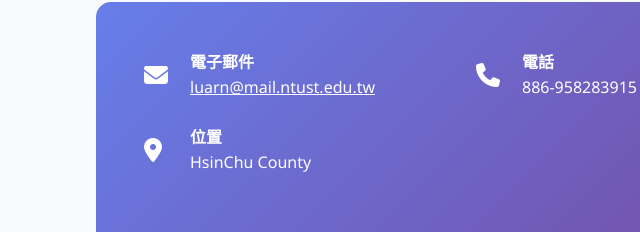
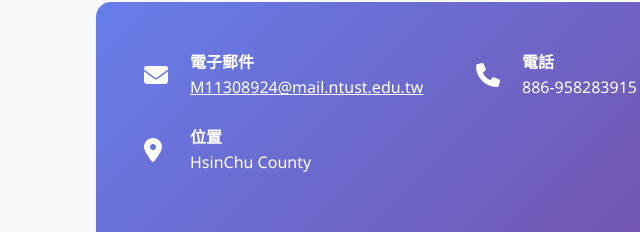
Before and after one commit to eva81118vava/eva81118vava.github.io, a plain HTML site: page index.html in a window 1280 px wide. Shown: the part 3456-3688 px from the top of the page, 176-816 px from the left. Drawn offline with nearby package versions, Linux system fonts and the light colour scheme.

Commit message:
Update index.html

```diff
--- a/index.html
+++ b/index.html
@@ -162,7 +162,7 @@
             education: "臺灣科技大學EMBA",
             email: "M11308924@mail.ntust.edu.tw",
             about: "Hello 你好2025",
-            contactEmail: "luarn@mail.ntust.edu.tw",
+            contactEmail: "M11308924@mail.ntust.edu.tw",
             phone: "886-958283915",
             location: "HsinChu County"
         };
```
